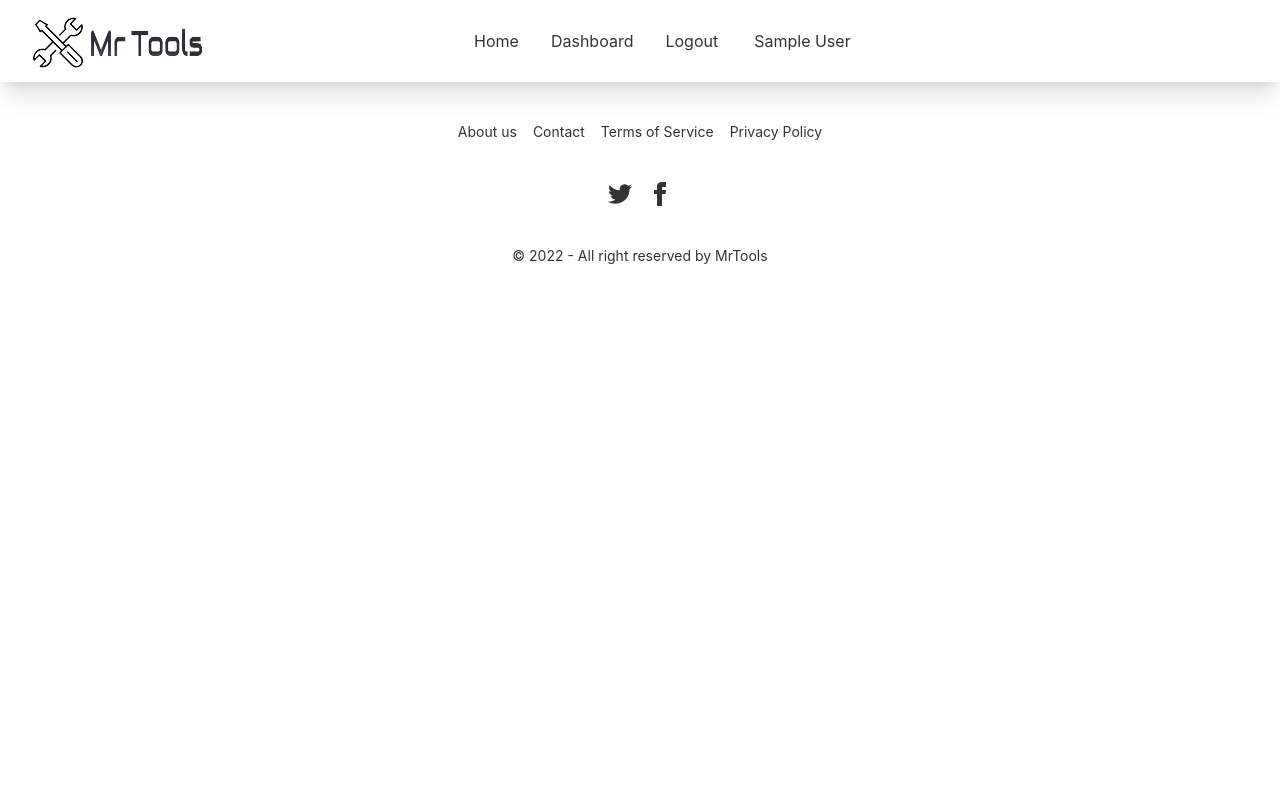
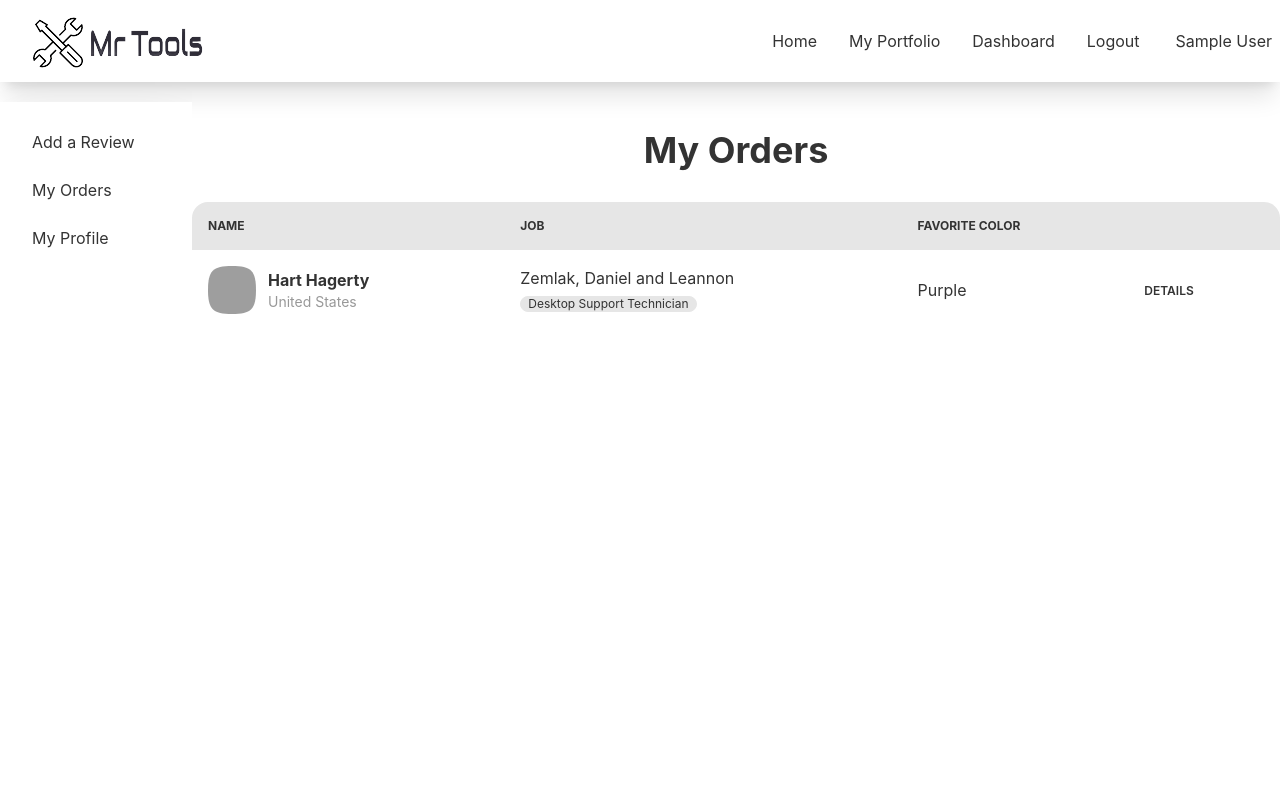
Before and after one commit to m0ni2/manufacturer-website-client-side-m0ni2, a React (Create React App) app: page /dashboard/my-orders in a window 1280 px wide. Shown: the top 800 px of the page. Built offline with nearby package versions, Linux system fonts and the light colour scheme; no server answers; sample sign-in values are in the browser's storage; grey boxes are pictures that could not be loaded.

Commit message:
blogs, myorders, axios header, add review page

```diff
--- a/src/App.js
+++ b/src/App.js
@@ -15,6 +15,8 @@ import Dashboard from './Pages/Dashboard/Dashboard';
 import AddAReview from './Pages/Dashboard/AddAReview';
 import MyOrders from './Pages/Dashboard/MyOrders';
 import MyProfile from './Pages/Dashboard/MyProfile';
+import MyPortfolio from './Pages/MyPortfolio/MyPortfolio';
+import NotFound from './Pages/Shared/NotFound';
 
 
 function App() {
@@ -29,6 +31,7 @@ function App() {
         <Route path='privacy' element={<PrivacyPolicy />} />
         <Route path='blogs' element={<Blogs />} />
         <Route path='terms' element={<TermsOfService />} />
+        <Route path='my-portfolio' element={<MyPortfolio />} />
 
         <Route
           path="purchase/:id"
@@ -47,11 +50,12 @@ function App() {
             </RequireAuth>
           }>
           <Route index element={<TermsOfService />} />
-          <Route path='addAReview' element={<AddAReview />} />
-          <Route path='myOrders' element={<MyOrders />} />
-          <Route path='myProfile' element={<MyProfile />} />
+          <Route path='add-review' element={<AddAReview />} />
+          <Route path='my-orders' element={<MyOrders />} />
+          <Route path='my-profile' element={<MyProfile />} />
         </Route>
 
+        <Route path='*' element={<NotFound />} />
       </Routes>
       <Footer />
     </div>
--- a/src/Pages/Authentication/Login.js
+++ b/src/Pages/Authentication/Login.js
@@ -26,6 +26,7 @@ const Login = () => {
     if (loading || loadingSgInWthEmPs || loadingGg) {
         return <Loading />
     }
+
     if (user || userSgInWthEmPs || userGg) {
         navigate(from, { replace: true });
     }
--- a/src/Pages/Authentication/Register.js
+++ b/src/Pages/Authentication/Register.js
@@ -8,6 +8,7 @@ const Register = () => {
     const navigate = useNavigate();
     const location = useLocation();
     const from = location.state?.from?.pathname || "/";
+
     let errorMessage;
 
     const [
--- a/src/Pages/Dashboard/AddAReview.js
+++ b/src/Pages/Dashboard/AddAReview.js
@@ -17,7 +17,6 @@ const AddAReview = () => {
             rating: parseInt(event.target.rating.value),
         }
         const { data } = await axios.post('http://localhost:5000/reviews', review);
-        console.log(data);
     };
 
     return (
--- a/src/Pages/Dashboard/Dashboard.js
+++ b/src/Pages/Dashboard/Dashboard.js
@@ -17,8 +17,8 @@ const Dashboard = () => {
 
                     <ul className="menu mt-5 p-4 overflow-y-auto w-48 bg-base-100 shadow-2xl text-base-content">
                         {/* <!-- Sidebar content here --> */}
-                        <li><Link to='/dashboard/addAReview'>Add a Review</Link></li>
-                        <li><Link to='/dashboard/myOrders'>My Orders</Link></li>
+                        <li><Link to='/dashboard/add-review'>Add a Review</Link></li>
+                        <li><Link to='/dashboard/my-orders'>My Orders</Link></li>
                         <li><Link to='/dashboard/myProfile'>My Profile</Link></li>
                     </ul>
 
--- a/src/Pages/Dashboard/MyOrders.js
+++ b/src/Pages/Dashboard/MyOrders.js
@@ -4,6 +4,47 @@ const MyOrders = () => {
     return (
         <div className='container mx-auto py-12'>
             <h2 className='text-center text-4xl font-bold mb-8'>My Orders</h2>
+            <div class="overflow-x-auto w-full">
+                <table class="table w-full">
+                    {/* <!-- head --> */}
+                    <thead>
+                        <tr>
+                            <th>Name</th>
+                            <th>Job</th>
+                            <th>Favorite Color</th>
+                            <th></th>
+                        </tr>
+                    </thead>
+                    <tbody>
+                        <tr>
+                            <td>
+                                <div class="flex items-center space-x-3">
+                                    <div class="avatar">
+                                        <div class="mask mask-squircle w-12 h-12">
+                                            <img src="/tailwind-css-component-profile-2@56w.png" alt="Avatar Tailwind CSS Component" />
+                                        </div>
+                                    </div>
+                                    <div>
+                                        <div class="font-bold">Hart Hagerty</div>
+                                        <div class="text-sm opacity-50">United States</div>
+                                    </div>
+                                </div>
+                            </td>
+                            <td>
+                                Zemlak, Daniel and Leannon
+                                <br />
+                                <span class="badge badge-ghost badge-sm">Desktop Support Technician</span>
+                            </td>
+                            <td>Purple</td>
+                            <th>
+                                <button class="btn btn-ghost btn-xs">details</button>
+                            </th>
+                        </tr>
+                    </tbody>
+
+
+                </table>
+            </div>
         </div>
     );
 };
--- a/src/Pages/Home/Review.js
+++ b/src/Pages/Home/Review.js
@@ -2,7 +2,7 @@ import React from 'react';
 
 const Review = ({ review, index }) => {
     const { name, description, rating, img } = review;
-    console.log(review)
+
     return (
         <div className="card lg:max-w-lg bg-base-100 shadow-xl">
             <div className="card-body">
--- /dev/null
+++ b/src/Pages/MyPortfolio/MyPortfolio.js
@@ -0,0 +1,12 @@
+import React from 'react';
+
+const MyPortfolio = () => {
+    return (
+
+        <div className='container mx-auto py-12'>
+            <h2 className='text-center text-4xl font-bold mb-8'>My Orders</h2>
+        </div>
+    );
+};
+
+export default MyPortfolio;
--- a/src/Pages/Shared/Navbar.js
+++ b/src/Pages/Shared/Navbar.js
@@ -15,6 +15,7 @@ const Navbar = () => {
 
     const menuItems = <>
         <li><Link to='/'>Home</Link></li>
+        <li><Link to='/my-portfolio'>My Portfolio</Link></li>
         {user ?
             <>
 
@@ -27,7 +28,6 @@ const Navbar = () => {
             :
             <>
                 <li><Link to='/login'>Login</Link></li>
-                <li><Link to='/register'>Register</Link></li>
             </>
         }
 
@@ -47,12 +47,12 @@ const Navbar = () => {
                     <img src={logo} alt="" />
                 </Link>
             </div>
-            <div className="navbar-end hidden lg:flex">
+            <div className="lg:navbar-end hidden lg:flex">
                 <ul className="menu menu-horizontal p-0">
                     {menuItems}
                 </ul>
             </div>
-            <div className="navbar-end lg:hidded">
+            <div className="navbar-end lg:hidden">
                 <label tabIndex="1" htmlFor="sidenav-button" className="btn btn-ghost lg:hidden">
                     <svg xmlns="http://www.w3.org/2000/svg" className="h-5 w-5" fill="none" viewBox="0 0 24 24" stroke="currentColor"><path strokeLinecap="round" strokeLinejoin="round" strokeWidth="2" d="M4 6h16M4 12h8m-8 6h16" /></svg>
                 </label>
--- /dev/null
+++ b/src/Pages/Shared/NotFound.js
@@ -0,0 +1,19 @@
+import React from 'react';
+import { Link } from 'react-router-dom';
+
+const NotFound = () => {
+    return (
+        <div className='container mx-auto py-12'>
+            <div className="container mx-auto text-center">
+                <p className="text-3xl">Oops! That page can't be found.</p>
+                <h1 className="text-9xl my-10 md:text-[267px] font-extrabold">404</h1>
+                <Link to="/" className="bg-indigo-700 hover:bg-indigo-600 text-white py-3 px-4 rounded-lg inline-block text-lg" href="/">
+                    <svg stroke="currentColor" fill="none" strokeWidth="0" viewBox="0 0 24 24" className="float-left mt-1 mr-2 text-xl" height="1em" width="1em" xmlns="http://www.w3.org/2000/svg"><path strokeLinecap="round" strokeLinejoin="round" strokeWidth="2" d="M7 16l-4-4m0 0l4-4m-4 4h18"></path></svg>
+                    Back to home
+                </Link>
+            </div>
+        </div>
+    );
+};
+
+export default NotFound;
--- /dev/null
+++ b/src/api/axiosPrivate.js
@@ -0,0 +1,31 @@
+import axios from "axios";
+
+
+const axiosPrivate = axios.create({});
+
+// Add a request interceptor
+axiosPrivate.interceptors.request.use(function (config) {
+    // Do something before request is sent
+    if (!config.headers.authorization) {
+        config.headers.authorization = `Bearer ${localStorage.getItem('accessToken')}`;
+    }
+    return config;
+}, function (error) {
+    // Do something with request error
+    return Promise.reject(error);
+});
+
+
+
+// Add a response interceptor
+axiosPrivate.interceptors.response.use(function (response) {
+    // Any status code that lie within the range of 2xx cause this function to trigger
+    // Do something with response data
+    return response;
+}, function (error) {
+    // Any status codes that falls outside the range of 2xx cause this function to trigger
+    // Do something with response error
+    return Promise.reject(error);
+});
+
+export default axiosPrivate;
--- /dev/null
+++ b/src/hooks/useToken.js
@@ -0,0 +1,10 @@
+import axios from "axios";
+
+const useToken = async email => {
+    const { data } = await axios.post('http://localhost:5000/user', { email });
+    localStorage.setItem('accessToken', data.accessToken);
+
+    return [data.accessToken]
+};
+
+export default useToken;
```
